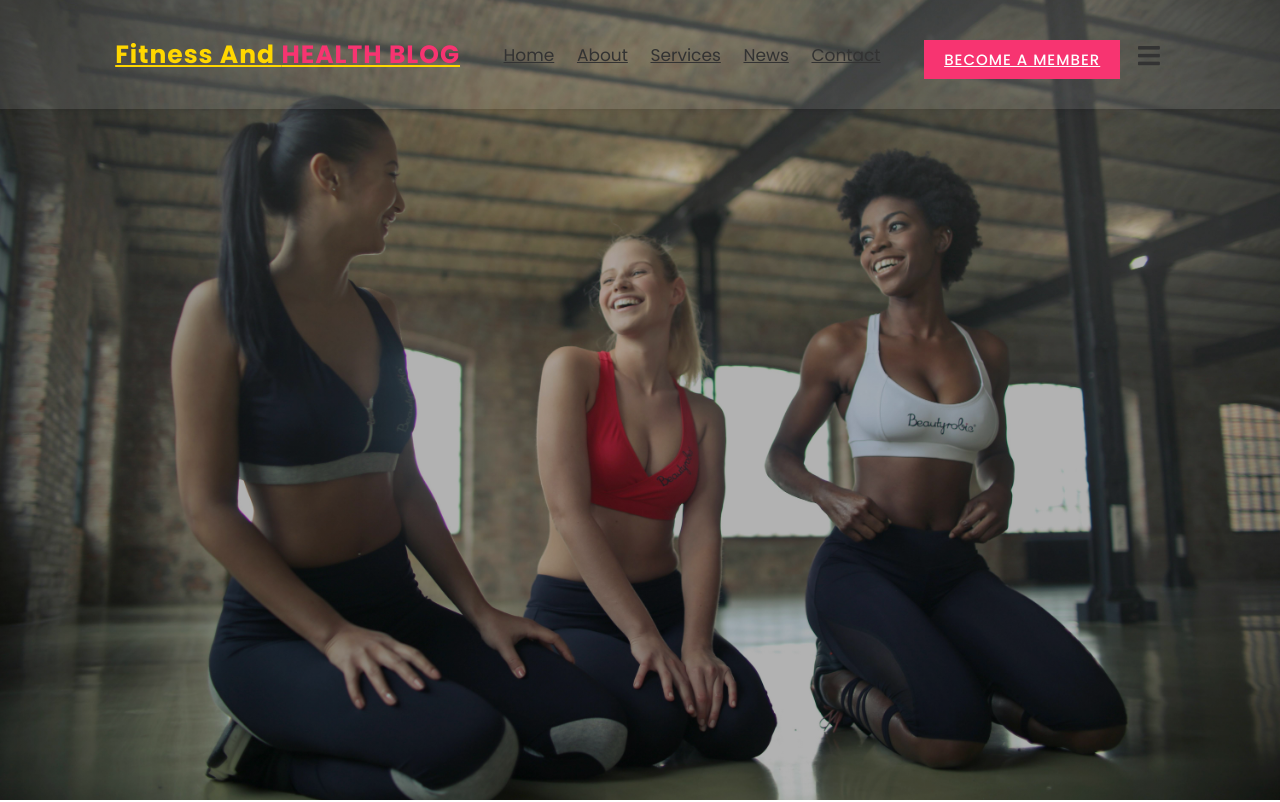
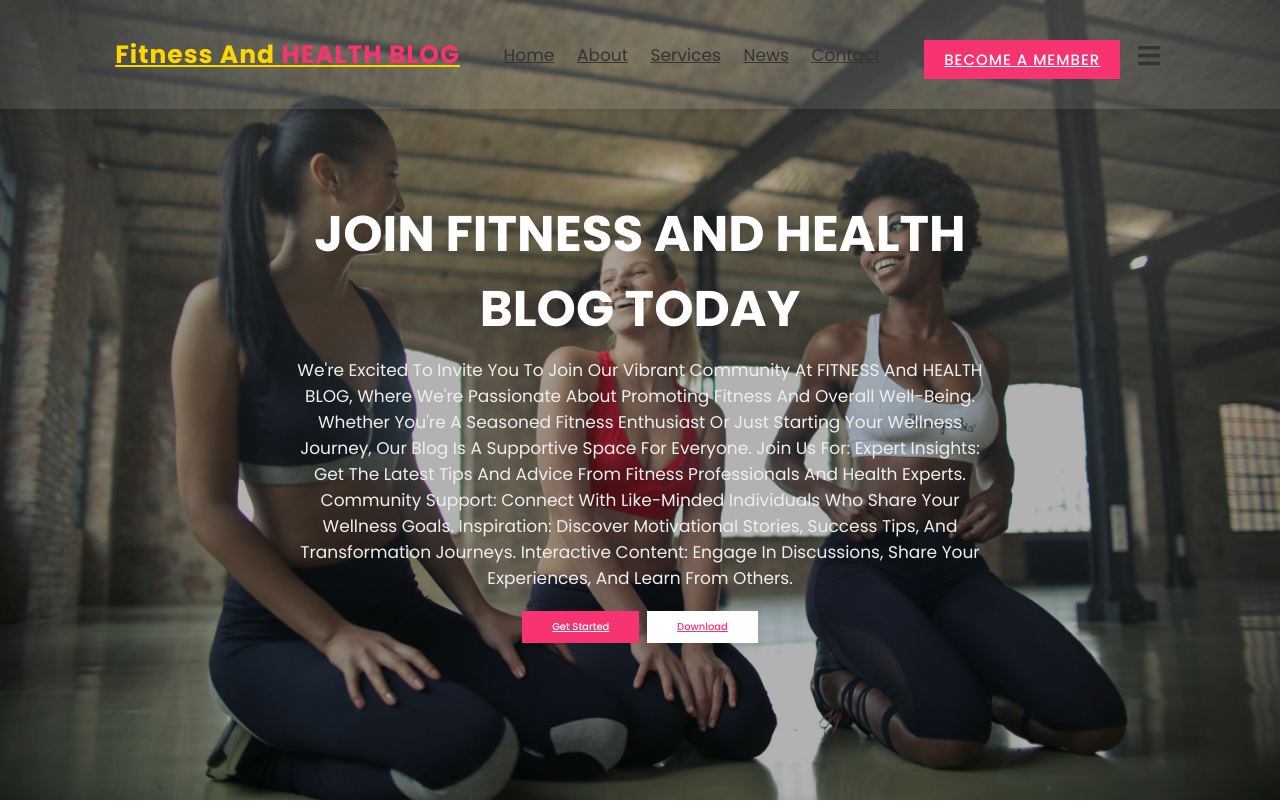
Before and after one commit to BcodezMUJJE/Fitness-and-Health-Blog-website, a plain HTML site: page index.html in a window 1280 px wide. Shown: the top 802 px of the page. Drawn offline with nearby package versions, Linux system fonts and the light colour scheme.

Commit message:
css up to date

```diff
--- a/css/styles.css
+++ b/css/styles.css
@@ -212,7 +212,7 @@ section{
 
 .home .home-slider .box .content > *{
   transform: translateY(2rem);
-  opacity: 0;
+  opacity: 5.6;
 }
 
 .home .home-slider .swiper-slider-active .content > *{
```
